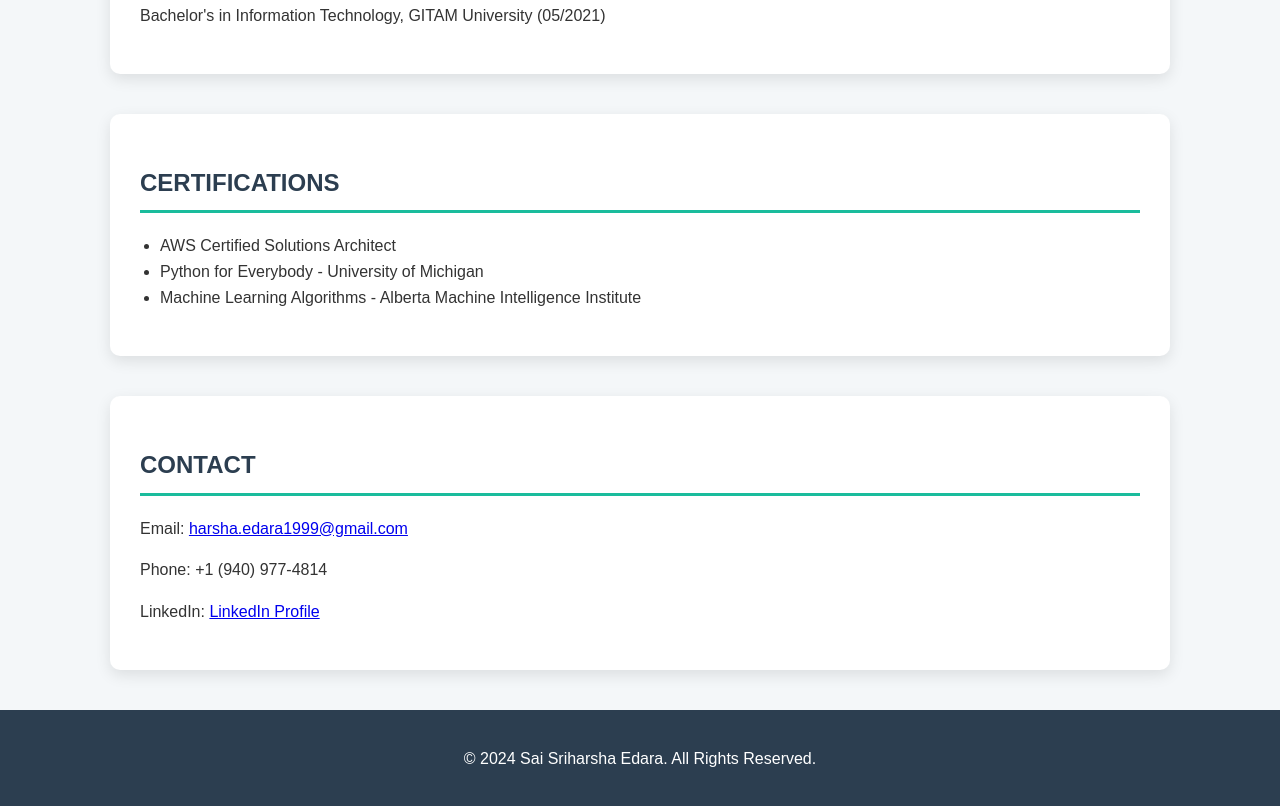
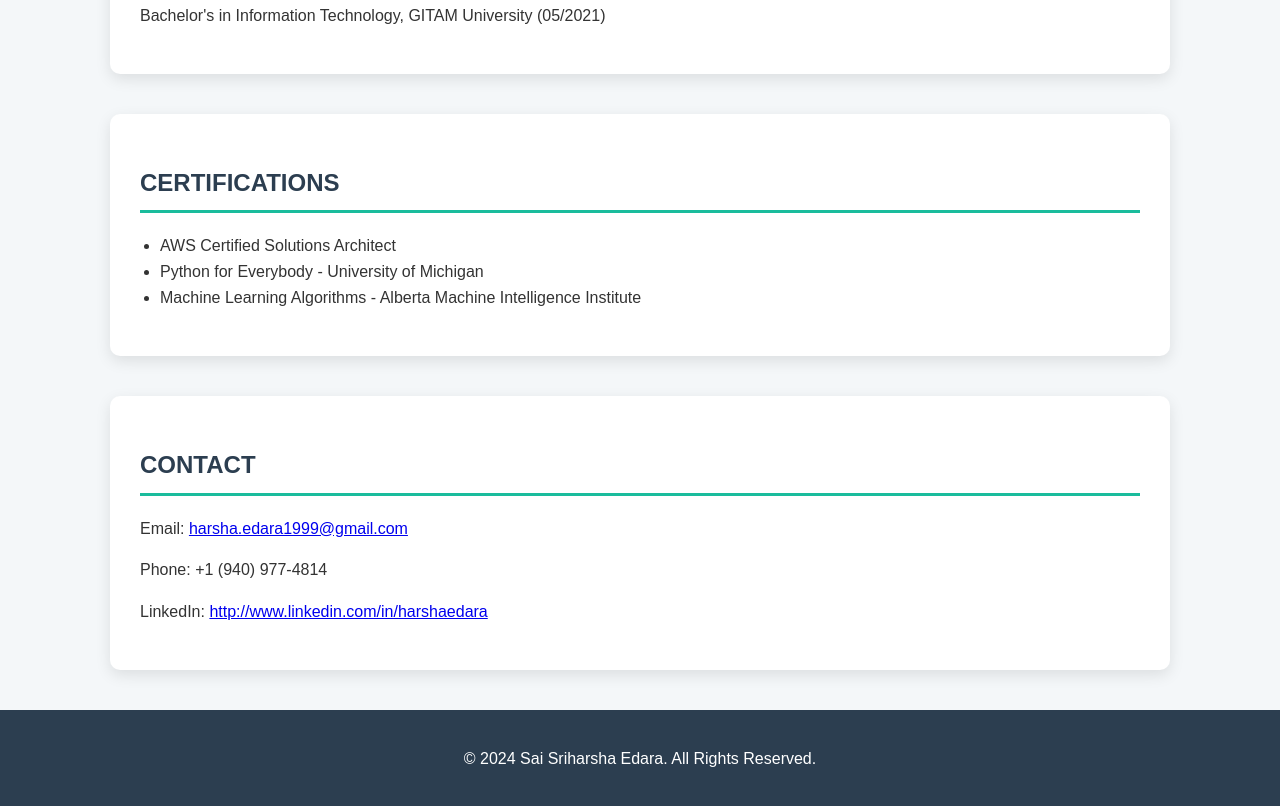
Before and after one commit to jeedianil/Porfolio_Website_sree, a plain HTML site: page index.html in a window 1280 px wide. Shown: the part 2408-3214 px from the top of the page. Drawn offline with Linux system fonts and the light colour scheme.

Commit message:
Update index.html

```diff
--- a/index.html
+++ b/index.html
@@ -99,7 +99,7 @@
         <h2>Contact</h2>
         <p>Email: <a href="mailto:harsha.edara1999@gmail.com">harsha.edara1999@gmail.com</a></p>
         <p>Phone: +1 (940) 977-4814</p>
-        <p>LinkedIn: <a href="https://http://www.linkedin.com/in/harshaedara" target="_blank">LinkedIn Profile</a></p>
+        <p>LinkedIn: <a href="https://http://www.linkedin.com/in/harshaedara" target="_blank">http://www.linkedin.com/in/harshaedara</a></p>
     </section>
     <footer>
         <p>&copy; 2024 Sai Sriharsha Edara. All Rights Reserved.</p>
```
